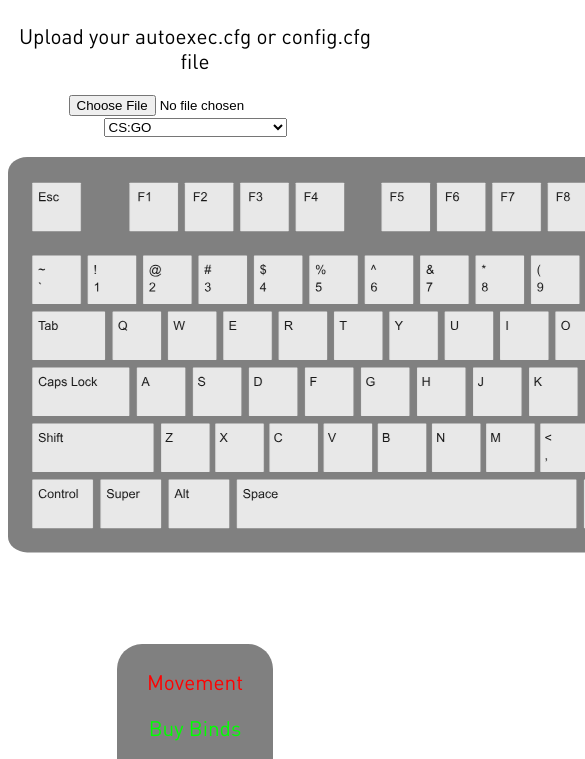
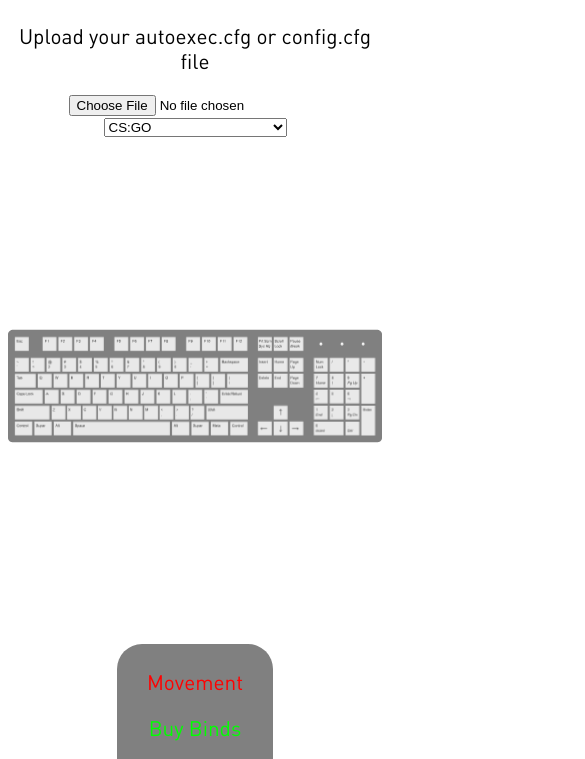
Before and after one commit to kna27/source-binds, a plain HTML site: page index.html in a window 390 px wide. Shown: the part 79-838 px from the top of the page, 585 px wide, since content can reach past the window. Drawn offline with Linux system fonts and the light colour scheme.

Commit message:
Make svg responsive

```diff
--- a/style.css
+++ b/style.css
@@ -44,3 +44,8 @@ g:hover:not([id=case]) {
     padding: 5px;
     display: inline-block;
 }
+
+svg
+{
+    width: 100%;
+}
```
